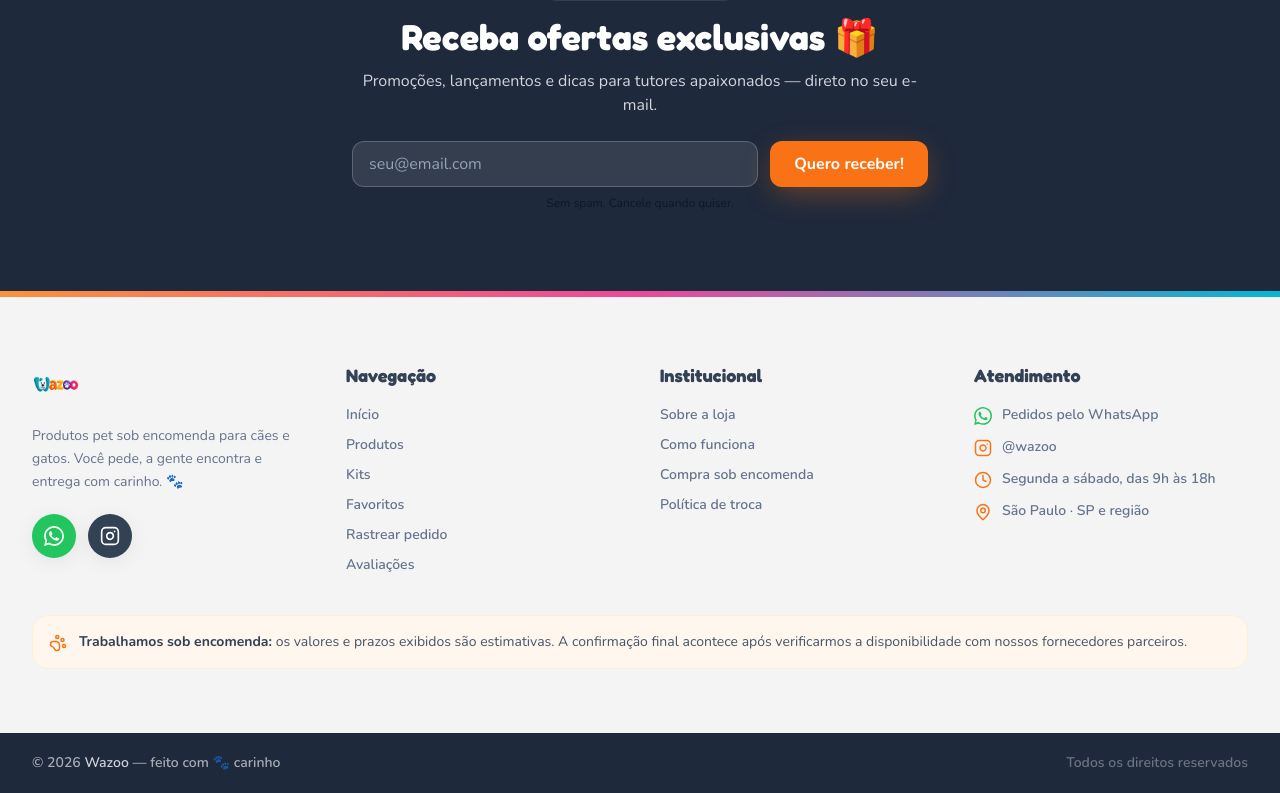
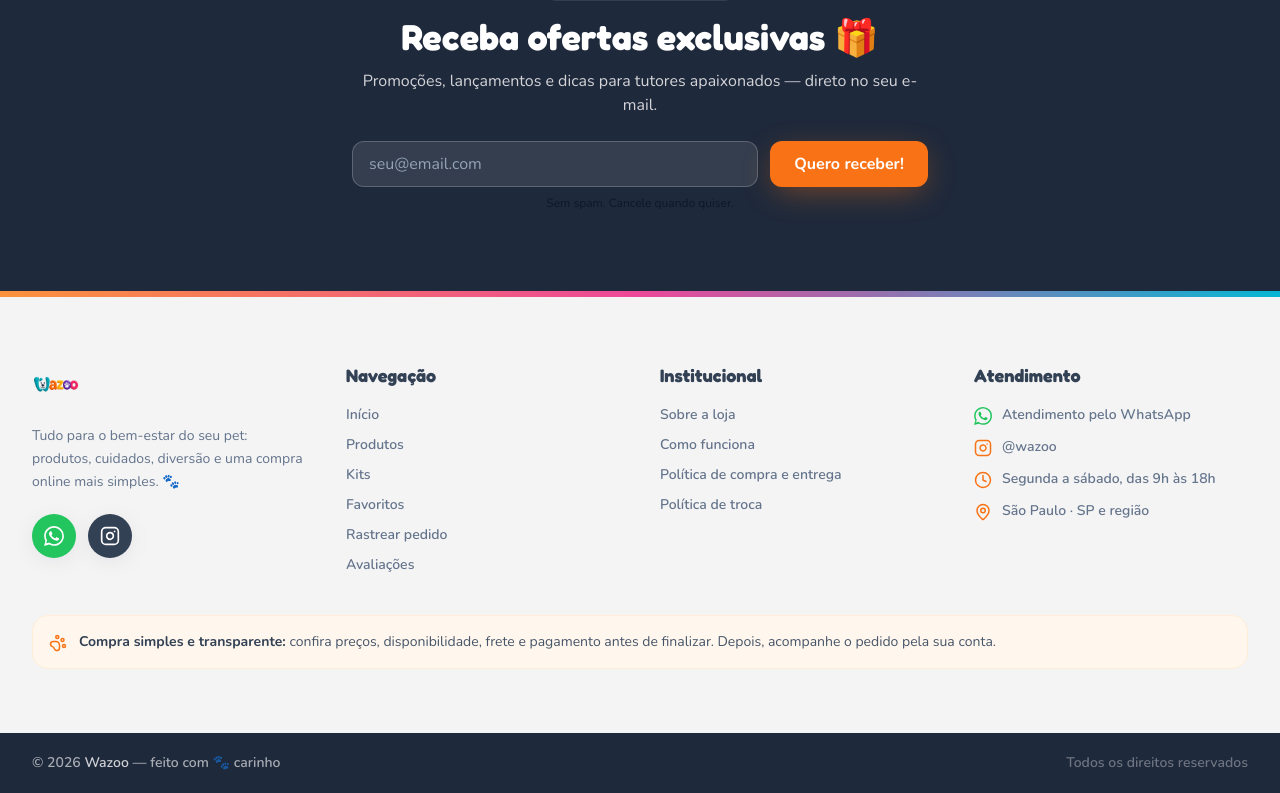
Before and after one commit to eu-jhonny/WAZOO, a React (Vite) app: page / in a window 1280 px wide. Shown: the part 7208-8001 px from the top of the page. Built offline with nearby package versions, Linux system fonts and the light colour scheme; no server answers.

Commit message:
refactor: atualiza footer para ecommerce

```diff
--- a/src/components/layout/Footer.tsx
+++ b/src/components/layout/Footer.tsx
@@ -24,12 +24,12 @@ export function Footer() {
             <div className="lg:col-span-1">
               <img
                 src={img.logo}
-                alt="Wazoo Pet Express"
+                alt="Wazoo"
                 className="h-12 w-auto"
               />
               <p className="mt-4 text-sm leading-relaxed text-navy-500">
-                Produtos pet sob encomenda para cães e gatos. Você pede, a
-                gente encontra e entrega com carinho. 🐾
+                Tudo para o bem-estar do seu pet: produtos, cuidados,
+                diversão e uma compra online mais simples. 🐾
               </p>
               <div className="mt-5 flex gap-3">
                 <a
@@ -91,7 +91,7 @@ export function Footer() {
                   [
                     ["Sobre a loja", "/sobre"],
                     ["Como funciona", "/como-funciona"],
-                    ["Compra sob encomenda", "/politica-sob-encomenda"],
+                    ["Política de compra e entrega", "/politica-compra"],
                     ["Política de troca", "/politica-troca"],
                   ] as [string, string][]
                 ).map(([label, to]) => (
@@ -124,7 +124,7 @@ export function Footer() {
                     rel="noopener noreferrer"
                     className="font-semibold text-navy-500 transition-colors hover:text-orange-600"
                   >
-                    Pedidos pelo WhatsApp
+                    Atendimento pelo WhatsApp
                   </a>
                 </li>
                 <li className="flex items-start gap-2.5">
@@ -158,16 +158,12 @@ export function Footer() {
             </div>
           </div>
 
-          {/* Aviso sob encomenda */}
+          {/* Compromisso de compra */}
           <div className="mt-10 flex items-start gap-3 rounded-2xl border border-orange-100 bg-orange-50 p-4 text-sm text-navy-600">
             <PawPrint className="mt-0.5 shrink-0 text-orange-500" size={18} />
             <p>
-              <strong className="text-navy-700">
-                Trabalhamos sob encomenda:
-              </strong>{" "}
-              os valores e prazos exibidos são estimativas. A confirmação final
-              acontece após verificarmos a disponibilidade com nossos
-              fornecedores parceiros.
+              <strong className="text-navy-700">Compra simples e transparente:</strong>{" "}
+              confira preços, disponibilidade, frete e pagamento antes de finalizar. Depois, acompanhe o pedido pela sua conta.
             </p>
           </div>
         </div>
```
